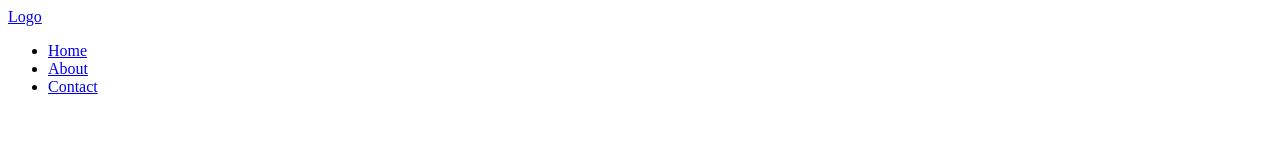
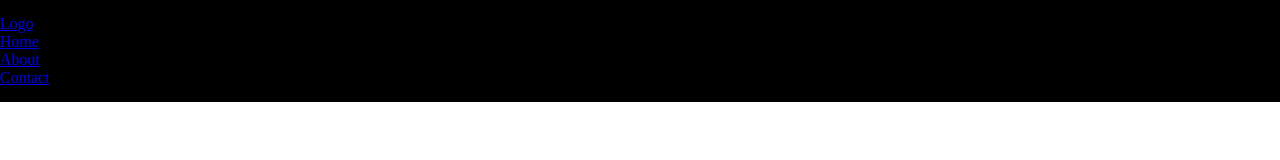
Before and after one commit to Ergashev95/internetdokon, a plain HTML site: page index.html in a window 1280 px wide. Drawn offline with Linux system fonts and the light colour scheme.

Commit message:
style qoshdim 2-qadam

```diff
--- a/index.html
+++ b/index.html
@@ -4,6 +4,7 @@
     <meta charset="UTF-8">
     <meta http-equiv="X-UA-Compatible" content="IE=edge">
     <meta name="viewport" content="width=device-width, initial-scale=1.0">
+    <link rel="stylesheet" href="./style.css">
     <title>Git</title>
 </head>
 <body>
--- /dev/null
+++ b/style.css
@@ -0,0 +1,9 @@
+*{
+    margin: 0;
+    padding: 0;
+}
+header{
+    width: 100%;
+    padding: 15px 0;
+    background-color: black;
+}
```
